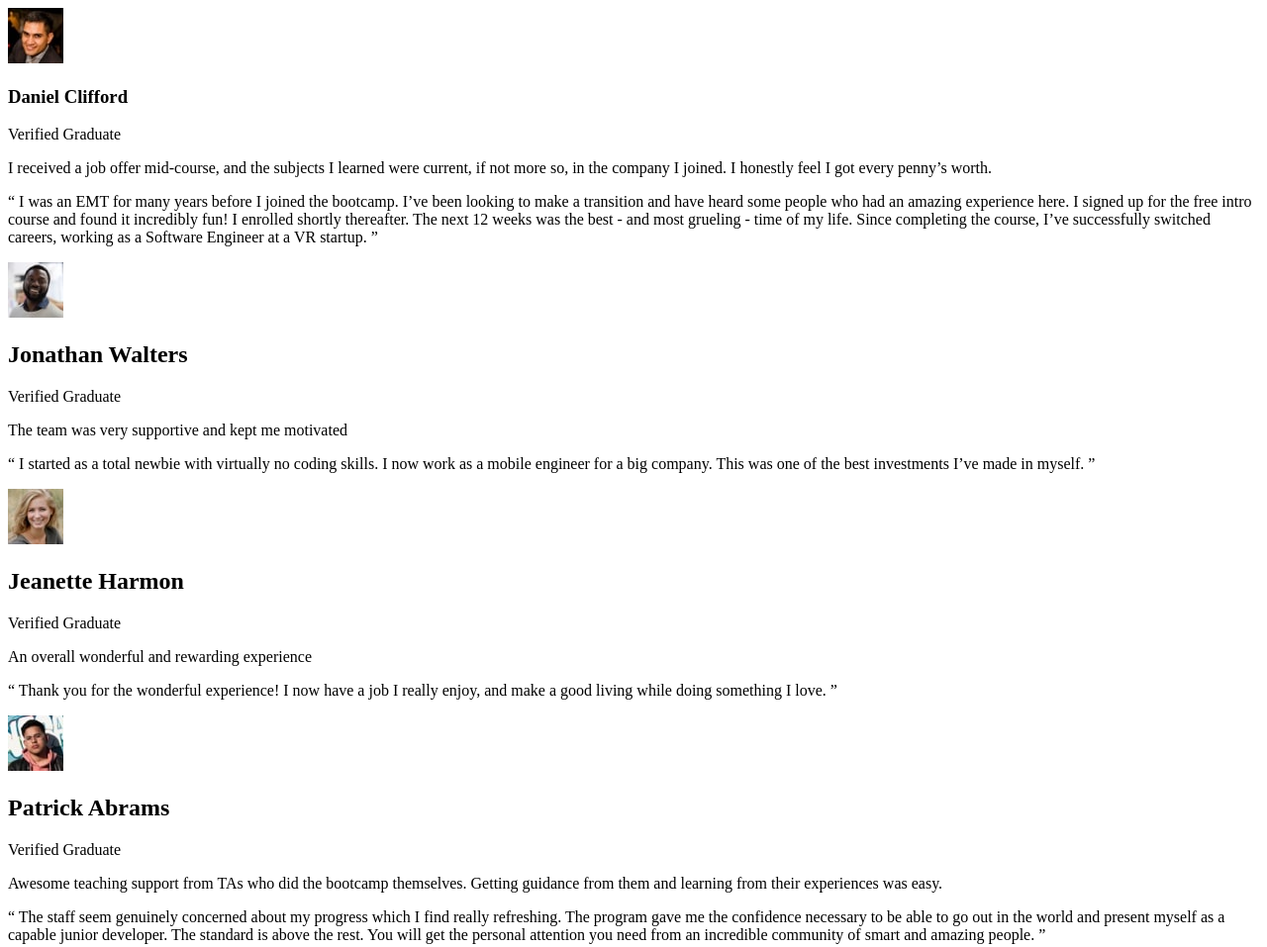
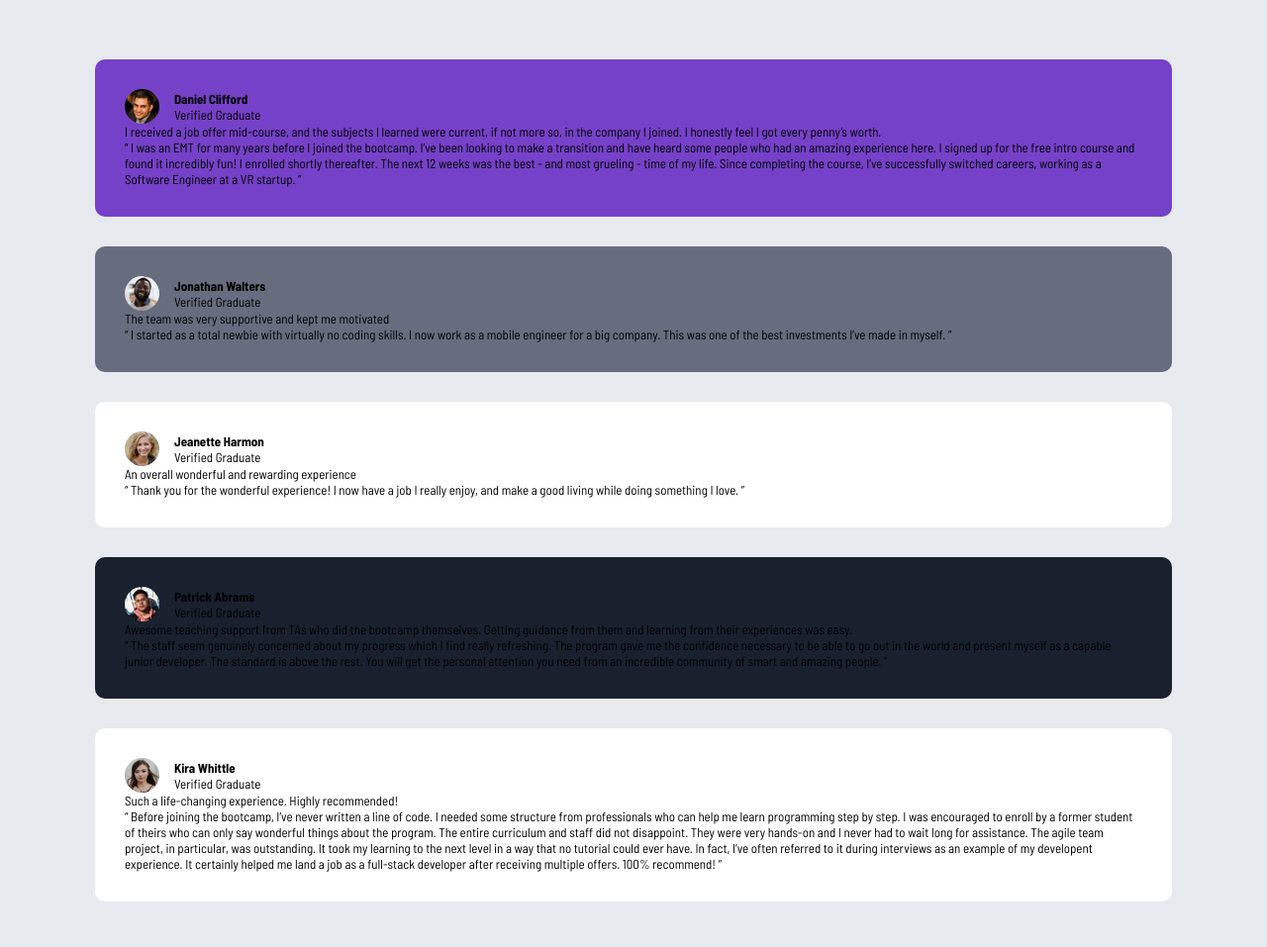
Before and after one commit to Pogo182028/testimonials-grid-section-main, a plain HTML site: page index.html in a window 1280 px wide. Shown: the top 957 px of the page at 99% size. Drawn offline with Linux system fonts and the light colour scheme.

Commit message:
Add CSS styles for testimonials section and update HTML structure for improved layout

```diff
--- /dev/null
+++ b/Styles/Styles.css
@@ -0,0 +1,87 @@
+:root {
+  --font-BarlowSemiCondensed: "Barlow Semi Condensed", sans-serif;
+  --font-size: 1.3rem;
+
+  /* Primary */
+  --Purple-50: hsl(260, 100%, 95%);
+  --Purple-300: hsl(264, 82%, 80%);
+  --Purple-500: hsl(263, 55%, 52%);
+
+  /* Neutral */
+  --White: hsl(0, 0%, 100%);
+  --Grey-100: hsl(214, 17%, 92%);
+  --Grey-200: hsl(0, 0%, 81%);
+  --Grey-400: hsl(224, 10%, 45%);
+  --Grey-500: hsl(217, 19%, 35%);
+  --Dark-blue: hsl(219, 29%, 14%);
+  --Black: hsl(0, 0%, 7%);
+}
+
+html {
+  font-size: 62.5%; /* 1rem = 10px */
+  box-sizing: border-box;
+}
+
+*,
+*::before,
+*::after {
+  margin: 0;
+  padding: 0;
+  box-sizing: inherit;
+}
+
+body {
+  font-family: var(--font-BarlowSemiCondensed);
+  font-size: var(--font-size);
+  background-color: var(--Grey-100);
+}
+
+h1,
+h2 {
+  font-size: var(--font-size);
+}
+
+img {
+  width: 3.5rem;
+  height: auto;
+  display: block;
+  border-radius: 50%;
+}
+
+.container {
+  max-width: min(85%, 144rem);
+  margin: 6rem auto;
+}
+
+.grid {
+  display: grid;
+  gap: 3rem;
+}
+
+.flex {
+  display: flex;
+  align-items: center;
+  gap: 1.5rem;
+}
+
+article {
+  padding: 3rem;
+  border-radius: 1rem;
+}
+
+.testimonial-daniel {
+  background-color: var(--Purple-500);
+}
+
+.testimonial-jonathan {
+  background-color: var(--Grey-400);
+}
+
+.testimonial-jeanette,
+.testimonial-kira {
+  background-color: var(--White);
+}
+
+.testimonial-patrick {
+  background-color: var(--Dark-blue);
+}
--- a/index.html
+++ b/index.html
@@ -12,16 +12,33 @@
       href="./images/favicon-32x32.png"
     />
 
+    <link rel="preconnect" href="https://fonts.googleapis.com" />
+    <link rel="preconnect" href="https://fonts.gstatic.com" crossorigin />
+    <link
+      href="https://fonts.googleapis.com/css2?family=Barlow+Semi+Condensed:ital,wght@0,100;0,200;0,300;0,400;0,500;0,600;0,700;0,800;0,900;1,100;1,200;1,300;1,400;1,500;1,600;1,700;1,800;1,900&display=swap"
+      rel="stylesheet"
+    />
+
+    <link rel="stylesheet" href="./Styles/Styles.css" />
+
     <title>Frontend Mentor | Testimonials Grid Section Main</title>
   </head>
   <body>
-    <main class="Grid">
-      <section>
-        <article>
+    <main class="container">
+      <!-- <header>
+        <h1>Client Testimonials</h1>
+        <p>
+          Here are some reviews of our graduates who completed the bootcamp.
+        </p>
+      </header> -->
+      <section class="grid">
+        <article class="testimonial-daniel">
+          <div class="flex">
+            <img src="./images/image-daniel.jpg" alt="image-daniel" />
             <div>
-            <img src="./images/image-daniel.jpg" alt="image-daniel" />
-            <h1>Daniel Clifford</h1>
+              <h2>Daniel Clifford</h2>
               <p>Verified Graduate</p>
+            </div>
           </div>
           <p>
             I received a job offer mid-course, and the subjects I learned were
@@ -38,11 +55,14 @@
             as a Software Engineer at a VR startup. ”
           </p>
         </article>
-        <article>
+
+        <article class="testimonial-jonathan">
+          <div class="flex">
+            <img src="./images/image-jonathan.jpg" alt="image-jonathan" />
             <div>
-            <img src="./images/image-jonathan.jpg" alt="image-jonathan" />
               <h2>Jonathan Walters</h2>
               <p>Verified Graduate</p>
+            </div>
           </div>
           <p>The team was very supportive and kept me motivated</p>
           <p>
@@ -51,11 +71,14 @@
             best investments I’ve made in myself. ”
           </p>
         </article>
-        <article>
+
+        <article class="testimonial-jeanette">
+          <div class="flex">
+            <img src="./images/image-jeanette.jpg" alt="image-jeanette" />
             <div>
-            <img src="./images/image-jeanette.jpg" alt="image-jeanette" />
               <h2>Jeanette Harmon</h2>
               <p>Verified Graduate</p>
+            </div>
           </div>
           <p>An overall wonderful and rewarding experience</p>
           <p>
@@ -63,11 +86,14 @@
             enjoy, and make a good living while doing something I love. ”
           </p>
         </article>
-        <article>
+
+        <article class="testimonial-patrick">
+          <div class="flex">
+            <img src="./images/image-patrick.jpg" alt="image-patrick" />
             <div>
-            <img src="./images/image-patrick.jpg" alt="image-patrick" />
               <h2>Patrick Abrams</h2>
               <p>Verified Graduate</p>
+            </div>
           </div>
           <p>
             Awesome teaching support from TAs who did the bootcamp themselves.
@@ -83,11 +109,14 @@
             and amazing people. ”
           </p>
         </article>
-        <article>
+
+        <article class="testimonial-kira">
+          <div class="flex">
+            <img src="./images/image-kira.jpg" alt="image-kira" />
             <div>
-            <img src="./images/image-kira.jpg" alt="image-kira" />
               <h2>Kira Whittle</h2>
               <p>Verified Graduate</p>
+            </div>
           </div>
           <p>Such a life-changing experience. Highly recommended!</p>
           <p>
```
Lines whose indentation alone changed are shown as unchanged.
